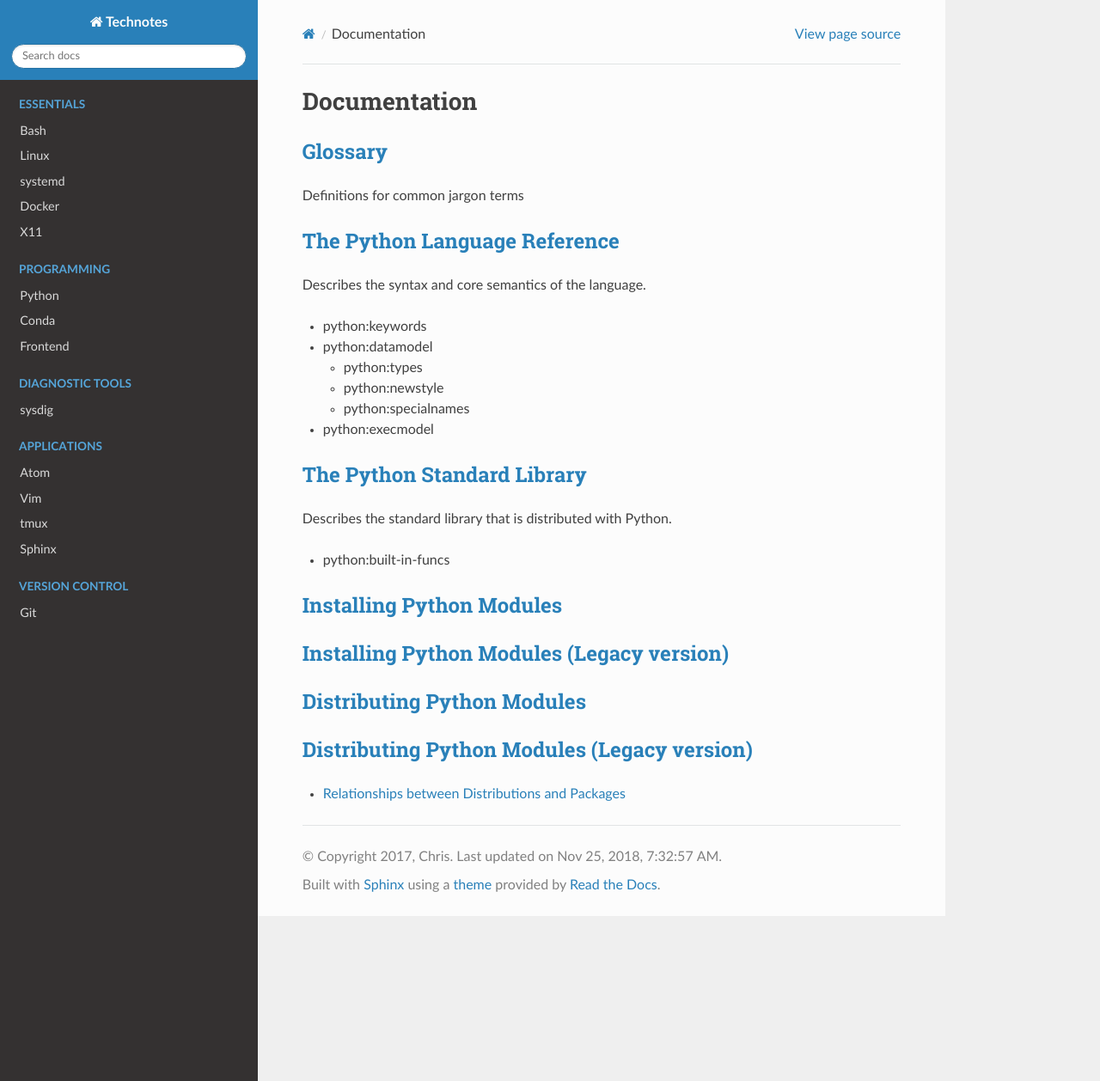
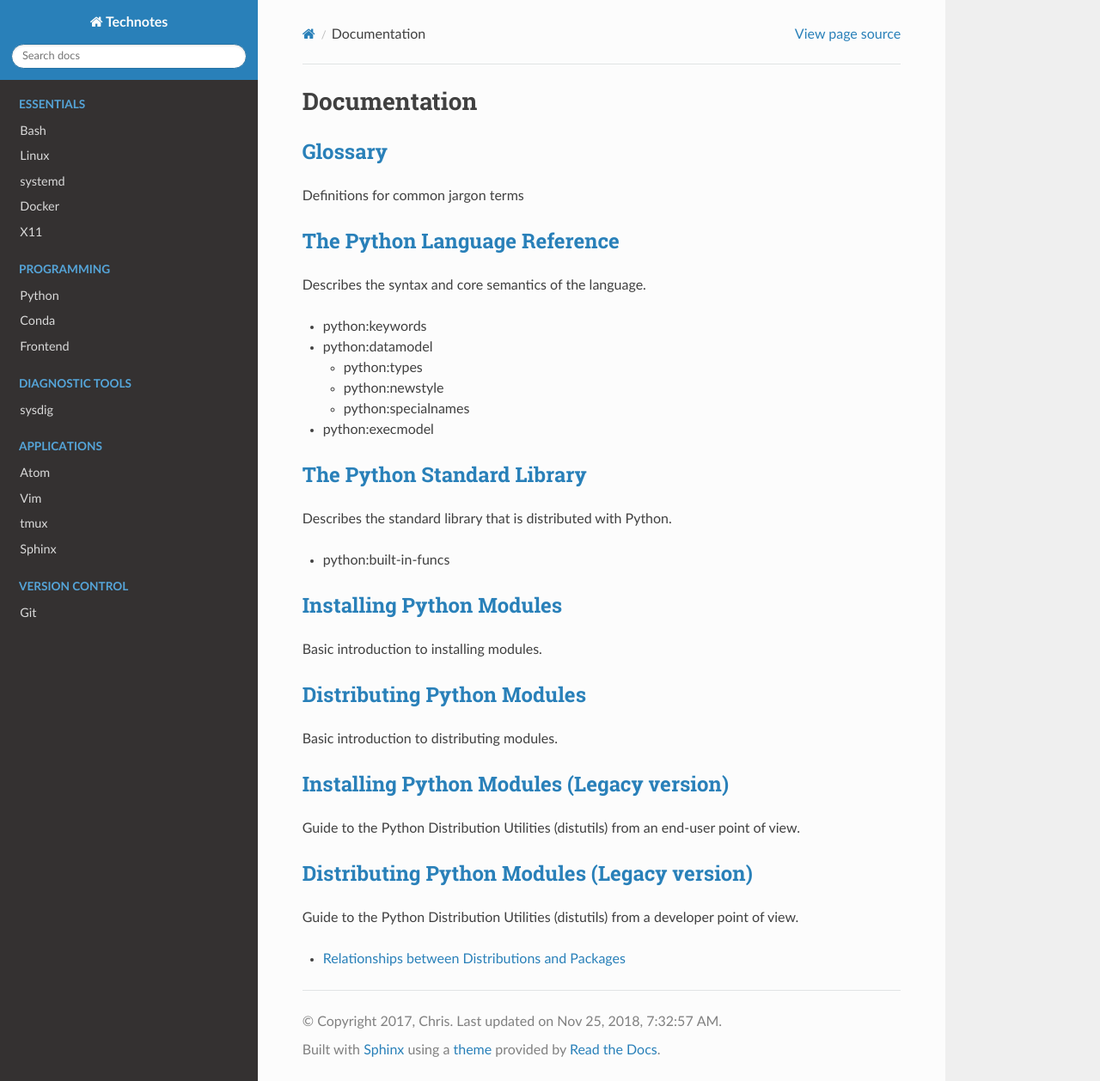
Before and after one commit to heterotopian/technotes, a Sphinx documentation site: the page built from source/python/doc.rst, in a window 1280 px wide and 1258 px high. Shown: the whole window at 86% size. Built offline with Sphinx 7.4.7 and the Read the Docs theme 2.0.0, drawn with Linux system fonts in a browser that asks for light colours.

Commit message:
Minor changes

```diff
--- a/source/python/doc.rst
+++ b/source/python/doc.rst
@@ -35,16 +35,24 @@ Describes the standard library that is distributed with Python.
 `Installing Python Modules <https://docs.python.org/2/installing/>`_
 --------------------------------------------------------------------
 
-
-`Installing Python Modules (Legacy version) <https://docs.python.org/2/install/>`_
-----------------------------------------------------------------------------------
+Basic introduction to installing modules.
 
 
 `Distributing Python Modules <https://docs.python.org/2/distributing/>`_
 ------------------------------------------------------------------------
 
+Basic introduction to distributing modules.
+
+
+`Installing Python Modules (Legacy version) <https://docs.python.org/2/install/>`_
+----------------------------------------------------------------------------------
+
+Guide to the Python Distribution Utilities (distutils) from an end-user point of view.
+
 
 `Distributing Python Modules (Legacy version) <https://docs.python.org/2/distutils/>`_
 --------------------------------------------------------------------------------------
 
+Guide to the Python Distribution Utilities (distutils) from a developer point of view.
+
 - `Relationships between Distributions and Packages <https://docs.python.org/2/distutils/setupscript.html#relationships-between-distributions-and-packages>`_
```
Also changed, not shown: other parts of source/python/doc.rst (+1 -1 lines).
